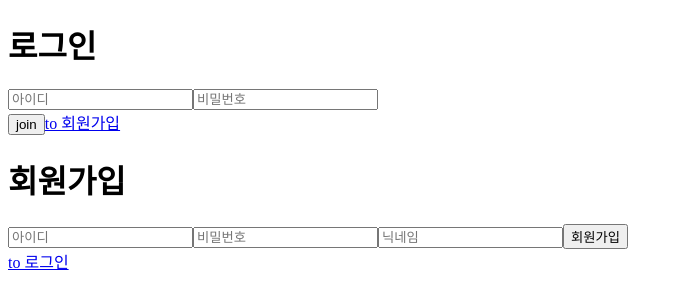
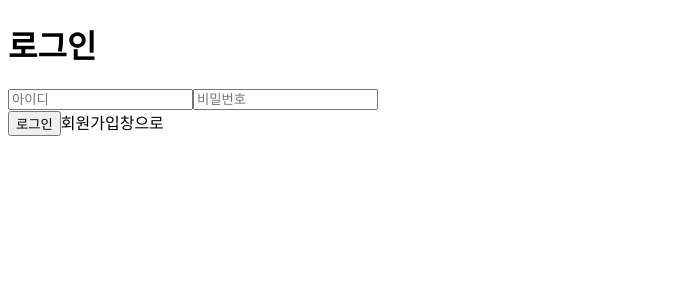
Before and after one commit to Andante23/redux_chunk, a React (Create React App) app: page /login in a window 1280 px wide. Shown: the top 308 px of the page, without its empty margins (0-683 px from the left). Built offline with nearby package versions, Linux system fonts and the light colour scheme.

Commit message:
로그인/회원가입 토글링 + redux모듈로 authSlice 생성

```diff
--- a/src/pages/Join.jsx
+++ b/src/pages/Join.jsx
@@ -1,54 +1,9 @@
-import { useState } from "react";
-import { useSelector } from "react-redux";
-import { Link } from "react-router-dom";
+// import { useState } from "react";
+// import { useSelector } from "react-redux";
+// import { Link } from "react-router-dom";
 
-function Join() {
-  const [joinIdea, setJoinIdea] = useState("");
-  const [joinPw, setJoinPw] = useState("");
-  const [joinNickName, setJoinNickName] = useState("");
+// function Join() {
+//   return <></>;
+// }
 
-  return (
-    <>
-      <div>
-        <h1>회원가입</h1>
-        <form>
-          <input
-            type="text"
-            minLength={4}
-            maxLength={10}
-            placeholder="아이디"
-            onChange={(e) => {
-              setJoinIdea(e.target.value);
-            }}
-            value={joinIdea}
-          />
-          <input
-            type="text"
-            minLength={4}
-            maxLength={15}
-            placeholder="비밀번호"
-            onChange={(e) => {
-              setJoinPw(e.target.value);
-            }}
-            value={joinPw}
-          />
-          <input
-            type="text"
-            minLength={1}
-            maxLength={10}
-            placeholder="닉네임"
-            onChange={(e) => {
-              setJoinNickName(e.target.value);
-            }}
-            value={joinNickName}
-          />
-
-          <button>회원가입</button>
-        </form>
-        <Link to={"/login"}>to 로그인</Link>
-      </div>
-    </>
-  );
-}
-
-export default Join;
+// export default Join;
--- a/src/pages/Login.jsx
+++ b/src/pages/Login.jsx
@@ -1,49 +1,62 @@
 import { useState } from "react";
-import { Link } from "react-router-dom";
-import Join from "../pages/Join";
+
 function Login() {
-  const [idea, setIdea] = useState("");
-  const [pw, setPw] = useState("");
-  const [nickName, setNickName] = useState("");
+  const [isLogin, setIsLogin] = useState(true);
 
-  // login창에서 join을 클릭하면 -> login 비활성화  , join 활성화
-  // join창에서 login을 클릭하면 -> join 비활성화 , login 활성화
-
-  const [selectState, setSelectState] = useState("none");
-
-  const toggleJoinPage = () => {
-    setSelectState("block");
+  const toggleForm = () => {
+    setIsLogin(!isLogin);
   };
 
   return (
     <>
-      {/* login */}
+      {isLogin ? (
         <div>
           <h1>로그인</h1>
           <form>
             <input
               type="text"
               placeholder="아이디"
-            value={idea}
-            onChange={(e) => {
-              setIdea(e.target.value);
-            }}
+              minLength={4}
+              maxLength={10}
             />
             <input
               type="text"
               placeholder="비밀번호"
-            value={pw}
-            onChange={(e) => {
-              setPw(e.target.value);
-            }}
+              minLength={4}
+              maxLength={15}
             />
           </form>
-        <button>join</button>
-        <Link to={"/join"}>to 회원가입</Link>
+          <button>로그인</button>
+          <span onClick={toggleForm}>회원가입창으로</span>
         </div>
+      ) : (
+        <div>
+          <h1>회원가입</h1>
+          <form>
+            <input
+              type="text"
+              minLength={4}
+              maxLength={10}
+              placeholder="아이디"
+            />
+            <input
+              type="text"
+              minLength={4}
+              maxLength={15}
+              placeholder="비밀번호"
+            />
+            <input
+              type="text"
+              minLength={1}
+              maxLength={10}
+              placeholder="닉네임"
+            />
 
-      {/* join */}
-      <Join />
+            <button>회원가입</button>
+          </form>
+          <span onClick={toggleForm}>로그인창으로</span>
+        </div>
+      )}
     </>
   );
 }
--- a/src/shared/Router.js
+++ b/src/shared/Router.js
@@ -1,34 +1,35 @@
 // Router.js
 
-import { BrowserRouter, Route, Routes } from "react-router-dom";
+import { BrowserRouter, Route, Routes, Navigate } from "react-router-dom";
 import HomePage from "../pages/HomePage.jsx";
 import DetailPage from "../pages/DetailPage.jsx";
 import Login from "pages/Login";
 import Join from "pages/Join";
-import { useState } from "react";
 import Profile from "pages/Profile";
 import { useSelector } from "react-redux";
 
 const Router = () => {
+  // 로그인 상태 유무를 가리키는 변수 isAuthenticated !!!
   const { isAuthenticated } = useSelector((state) => state.auth);
-  console.log(isAuthenticated);
-
-  // 로그인 상태 유무를 알려주는 변수
-  const [isLoginState, setIsLoginState] = useState(isAuthenticated);
 
   return (
     <BrowserRouter>
       <Routes>
-        {isLoginState === true ? (
+        {/* 로그인이 된 상태라면 */}
+        {isAuthenticated === true ? (
           <>
+            {/* 프로필 , 홈 , 상세를 보여주세요 */}
             <Route path="/profile" element={<Profile />} />
             <Route path="/" element={<HomePage />} />
             <Route path="/detail/:id" element={<DetailPage />} />
+            <Route path="*" element={<Navigate replace to="/" />} />
           </>
         ) : (
           <>
+            {/* 로그인 , 회원가입을 보여주세요  */}
             <Route path="/login" element={<Login />} />
             <Route path="/join" element={<Join />} />
+            <Route path="*" element={<Navigate replace to="/login" />} />
           </>
         )}
       </Routes>
--- a/src/store/modules/authSlice.js
+++ b/src/store/modules/authSlice.js
@@ -4,12 +4,10 @@ import { createSlice } from "@reduxjs/toolkit";
 
 const initialState = { isAuthenticated: false };
 
-// 이전 action creator 와 action variables 를 해줄필요 없음
 const authSlice = createSlice({
   name: "authentication",
   initialState,
   reducers: {
-    // 로그인상태여부를 가르는
     login(state) {
       state.isAuthenticated = true;
     },
```
Lines whose indentation alone changed are shown as unchanged.
